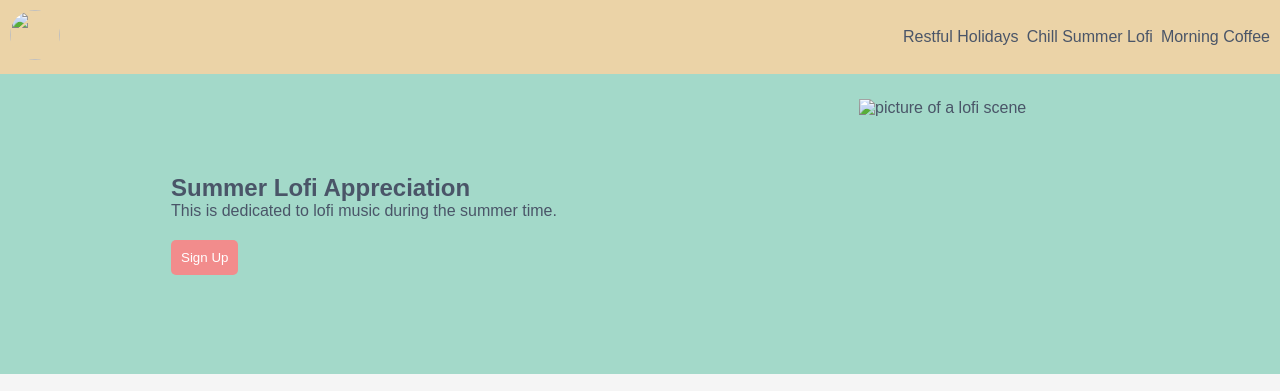
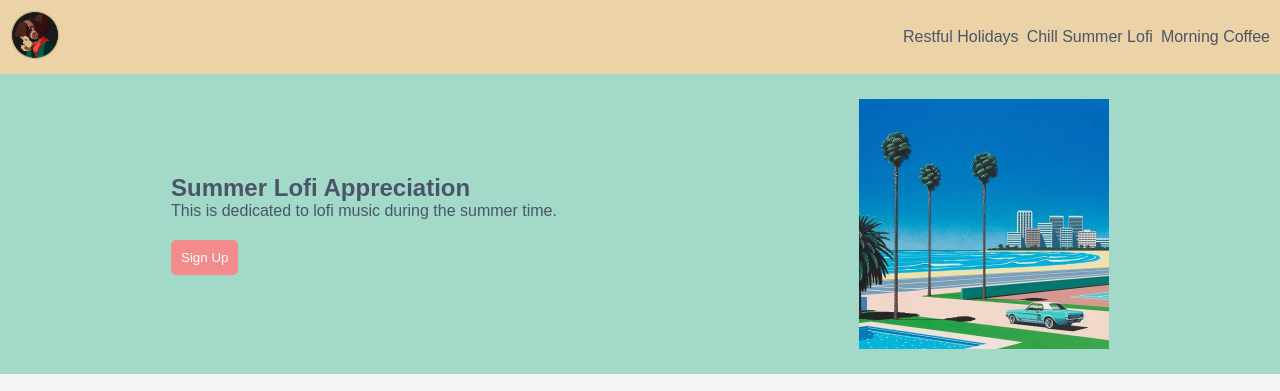
Before and after one commit to Dofmor/Landing-Page-2024, a plain HTML site: page index.html in a window 1280 px wide. Shown: the top 391 px of the page. Drawn offline with Linux system fonts and the light colour scheme; the site is published under a folder, as on GitHub Pages, so addresses that start at the root find nothing.

Commit message:
Image issue on github pages

```diff
--- a/index.html
+++ b/index.html
@@ -12,7 +12,7 @@
     <!--Header layer*/ -->
     <div class="header">
         <div class="logo">
-            <img src="/images/summer-lofi-girl.jpg">
+            <img src="./images/summer-lofi-girl.jpg">
         </div>
         <div class="right-links">
             <ul>
@@ -32,7 +32,7 @@
             <p>This is dedicated to lofi music during the summer time.</p>
             <button>Sign Up</button>
         </div>
-        <img src="/images/lofi-summer3.jpg" alt="picture of a lofi scene">
+        <img src="./images/lofi-summer3.jpg" alt="picture of a lofi scene">
     </div>
 
     <!-- /*Second layer*/ -->
```
